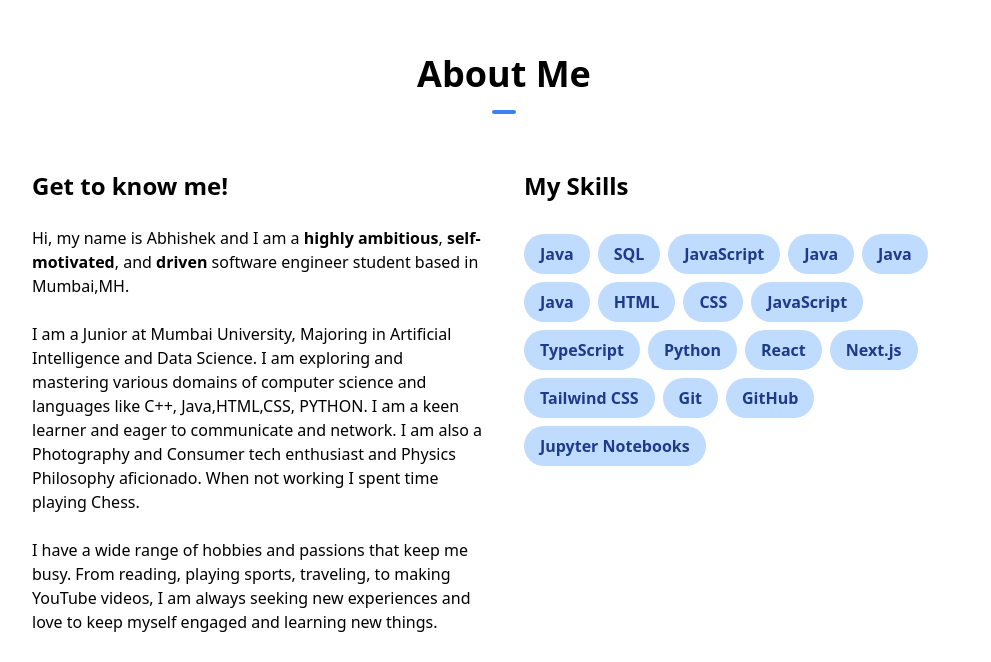
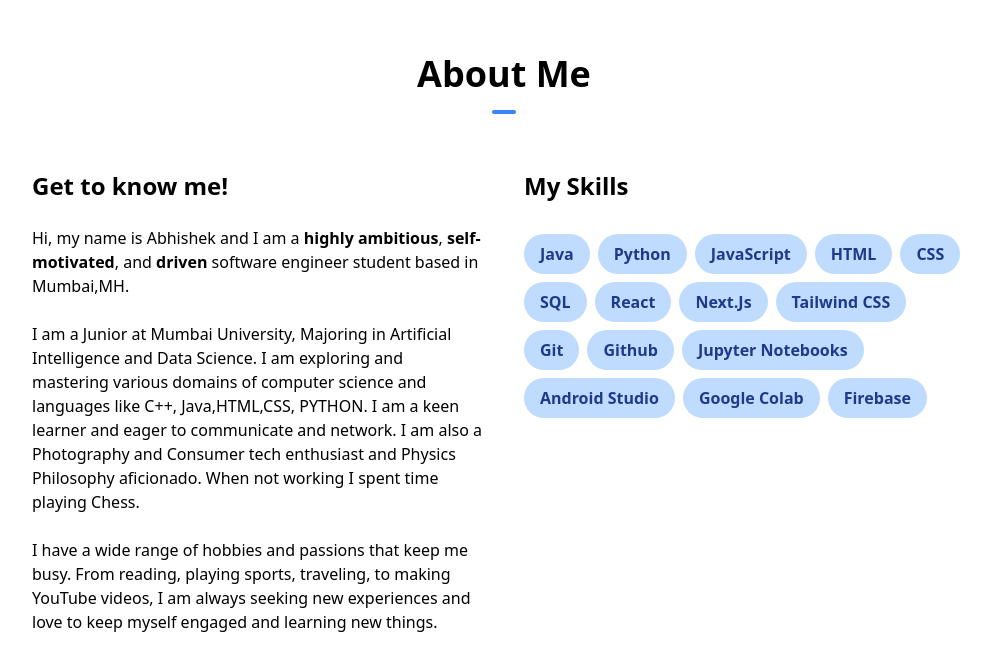
Before and after one commit to abmath113/AbhishekPortfolio, a Next.js app: page / in a window 1280 px wide. Shown: the part 953-1615 px from the top of the page, without its empty margins (136-1127 px from the left). Built offline with nearby package versions, Linux system fonts and the light colour scheme.

Commit message:
added few new animations

```diff
--- a/components/AboutSection.tsx
+++ b/components/AboutSection.tsx
@@ -3,22 +3,20 @@ import Image from "next/image"
 
 const skills = [
   { skill: "Java" },
-  { skill: "SQL" },
+  { skill: "Python" },
   { skill: "JavaScript" },
-  { skill: "Java" },
-  { skill: "Java" },
-  { skill: "Java" },
   { skill: "HTML" },
   { skill: "CSS" },
-  { skill: "JavaScript" },
-  { skill: "TypeScript" },
-  { skill: "Python" },
+  { skill: "SQL" },
   { skill: "React" },
-  { skill: "Next.js" },
+  { skill: "Next.Js" },
   { skill: "Tailwind CSS" },
   { skill: "Git" },
-  { skill: "GitHub" },
+  { skill: "Github" },
   { skill: "Jupyter Notebooks" },
+  { skill: "Android Studio" },
+  { skill: "Google Colab" },
+  { skill: "Firebase" },
 ]
 
 const AboutSection = () => {
@@ -74,12 +72,14 @@ I am also a Photography and Consumer tech enthusiast and Physics Philosophy afic
             <div className="flex flex-wrap flex-row justify-center z-10 md:justify-start">
               {skills.map((item, idx) => {
                 return (
+                  <span className="hover:scale-110 inline-block transition-transform">
                   <p
                     key={idx}
                     className="bg-blue-200 px-4 py-2 mr-2 mt-2 text-blue-900 rounded-full font-semibold hover:bg-blue-400"
                   >
                     {item.skill}
                   </p>
+                  </span>
                 )
               })}
             </div>
--- a/components/HeroSection.tsx
+++ b/components/HeroSection.tsx
@@ -20,9 +20,11 @@ const HeroSection = () => {
         </div>
         <div className="md:mt-2 md:w-3/5">
           <h1 className="text-4xl font-bold bg mt-6 md:mt-0 md:text-6xl">Hi, I&#39;m{" "}
-          <span className="font-semibold animated-gradient text-8xl">
+
+          <span className="font-semibold animated-gradient text-8xl hover:scale-110 inline-block transition-transform">
              Abhishek{" "}
             </span>
+
           </h1>
           <p className="text-lg mt-4 mb-6 md:text-2xl">
             I&#39;m a{" "}
```
